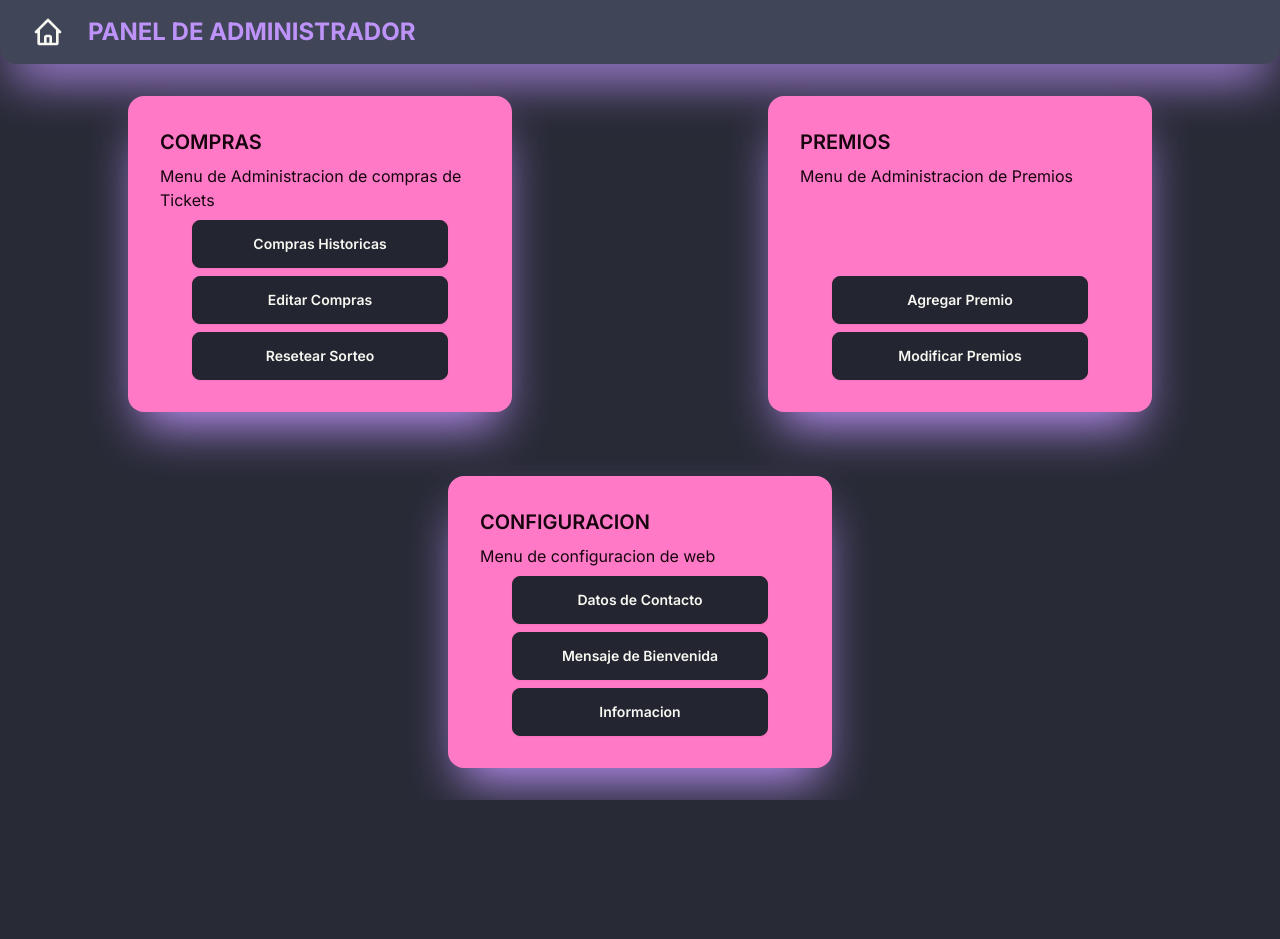
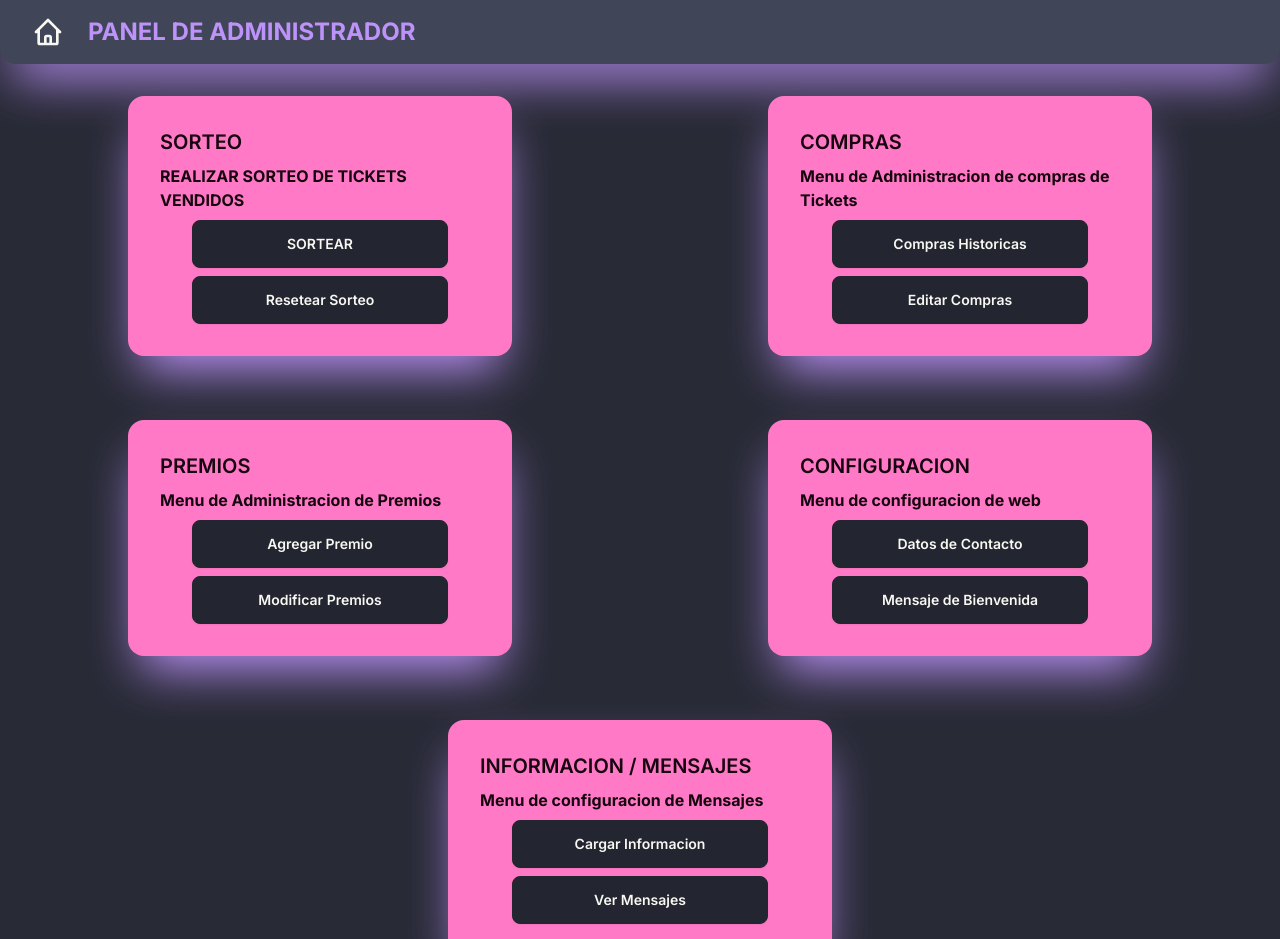
Before and after one commit to RiosHectorM/helping-page, a Next.js app: page /adminPanel in a window 1280 px wide. Shown: the top 939 px of the page. Before the commit the page ends 800 px from the top, so only its background shows below. Built offline with nearby package versions, Linux system fonts and the light colour scheme.

Commit message:
'Panel admin mensajes'

```diff
--- a/components/PanelAdmin/MenusAdmins.tsx
+++ b/components/PanelAdmin/MenusAdmins.tsx
@@ -3,8 +3,22 @@ import React from 'react';
 const MenusAdmins = () => {
   return (
     <div className="flex flex-wrap justify-around">
+      {/* SORTEO */}
       <div className="card w-96 bg-primary text-primary-content m-8 shadow-secondary shadow-2xl">
-        <div className="card-body">
+        <div className="card-body font-bold">
+          <h2 className="card-title">SORTEO</h2>
+          <p>REALIZAR SORTEO DE TICKETS VENDIDOS</p>
+          <div className="card-actions justify-center">
+            <button className="btn btn-wide">SORTEAR</button>
+          </div>
+          <div className="card-actions justify-center">
+            <button className="btn btn-wide">Resetear Sorteo</button>
+          </div>
+        </div>
+      </div>
+      {/* compras */}
+      <div className="card w-96 bg-primary text-primary-content m-8 shadow-secondary shadow-2xl">
+        <div className="card-body font-bold">
           <h2 className="card-title">COMPRAS</h2>
           <p>Menu de Administracion de compras de Tickets</p>
           <div className="card-actions justify-center">
@@ -13,14 +27,11 @@ const MenusAdmins = () => {
           <div className="card-actions justify-center">
             <button className="btn btn-wide">Editar Compras</button>
           </div>
-          <div className="card-actions justify-center">
-            <button className="btn btn-wide">Resetear Sorteo</button>
-          </div>
         </div>
       </div>
       {/* PREMIOS */}
       <div className="card w-96 bg-primary text-primary-content m-8 shadow-secondary shadow-2xl">
-        <div className="card-body">
+        <div className="card-body font-bold">
           <h2 className="card-title">PREMIOS</h2>
           <p>Menu de Administracion de Premios</p>
           <div className="card-actions justify-center">
@@ -33,7 +44,7 @@ const MenusAdmins = () => {
       </div>
       {/* Modulo Configuracion */}
       <div className="card w-96 bg-primary text-primary-content m-8 shadow-secondary shadow-2xl">
-        <div className="card-body">
+        <div className="card-body font-bold">
           <h2 className="card-title">CONFIGURACION</h2>
           <p>Menu de configuracion de web</p>
           <div className="card-actions justify-center">
@@ -42,8 +53,18 @@ const MenusAdmins = () => {
           <div className="card-actions justify-center">
             <button className="btn btn-wide">Mensaje de Bienvenida</button>
           </div>
+        </div>
+      </div>
+      {/* Modulo Mensajes */}
+      <div className="card w-96 bg-primary text-primary-content m-8 shadow-secondary shadow-2xl">
+        <div className="card-body font-bold">
+          <h2 className="card-title">INFORMACION / MENSAJES</h2>
+          <p>Menu de configuracion de Mensajes</p>
           <div className="card-actions justify-center">
-            <button className="btn btn-wide">Informacion</button>
+            <button className="btn btn-wide">Cargar Informacion</button>
+          </div>
+          <div className="card-actions justify-center">
+            <button className="btn btn-wide">Ver Mensajes</button>
           </div>
         </div>
       </div>
```
